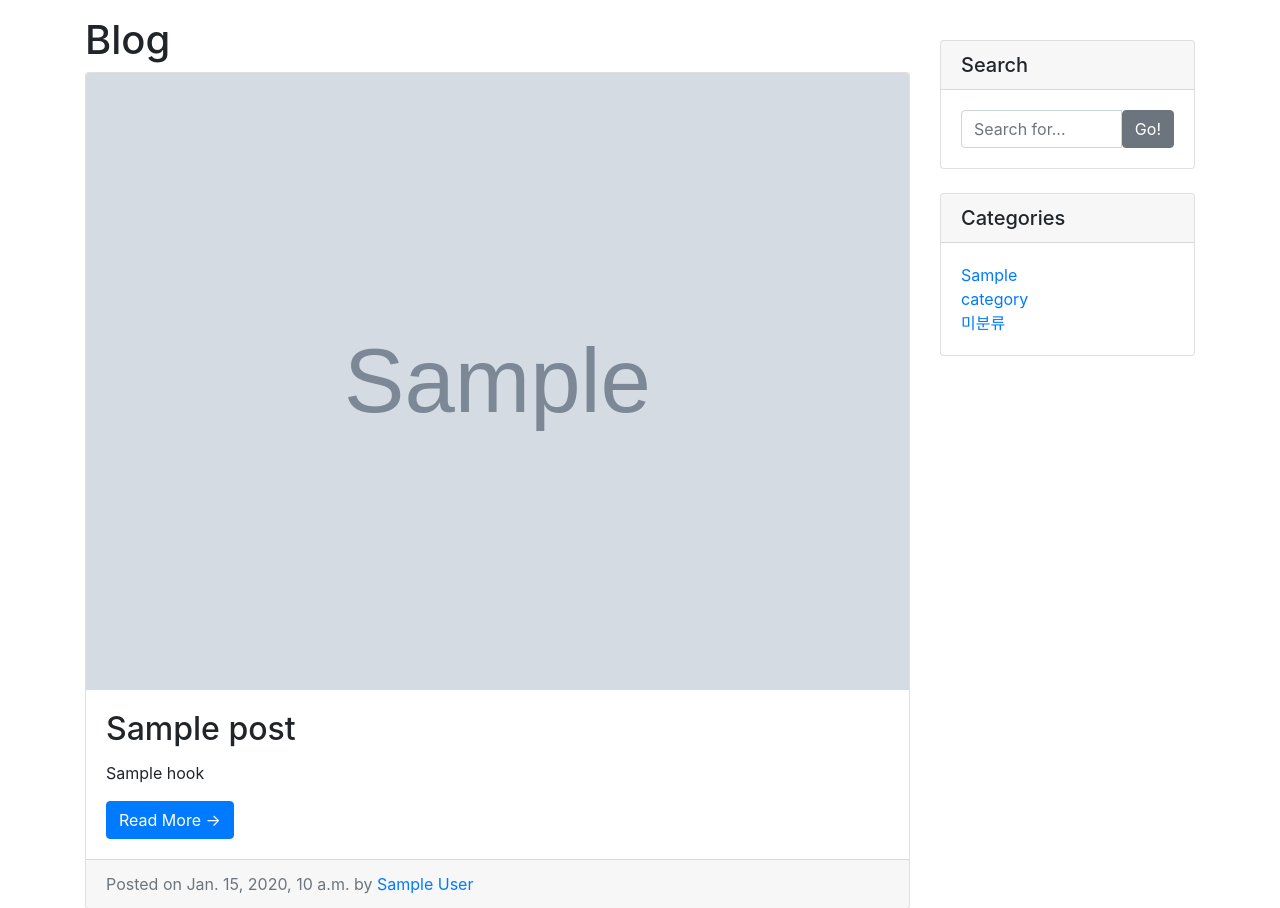
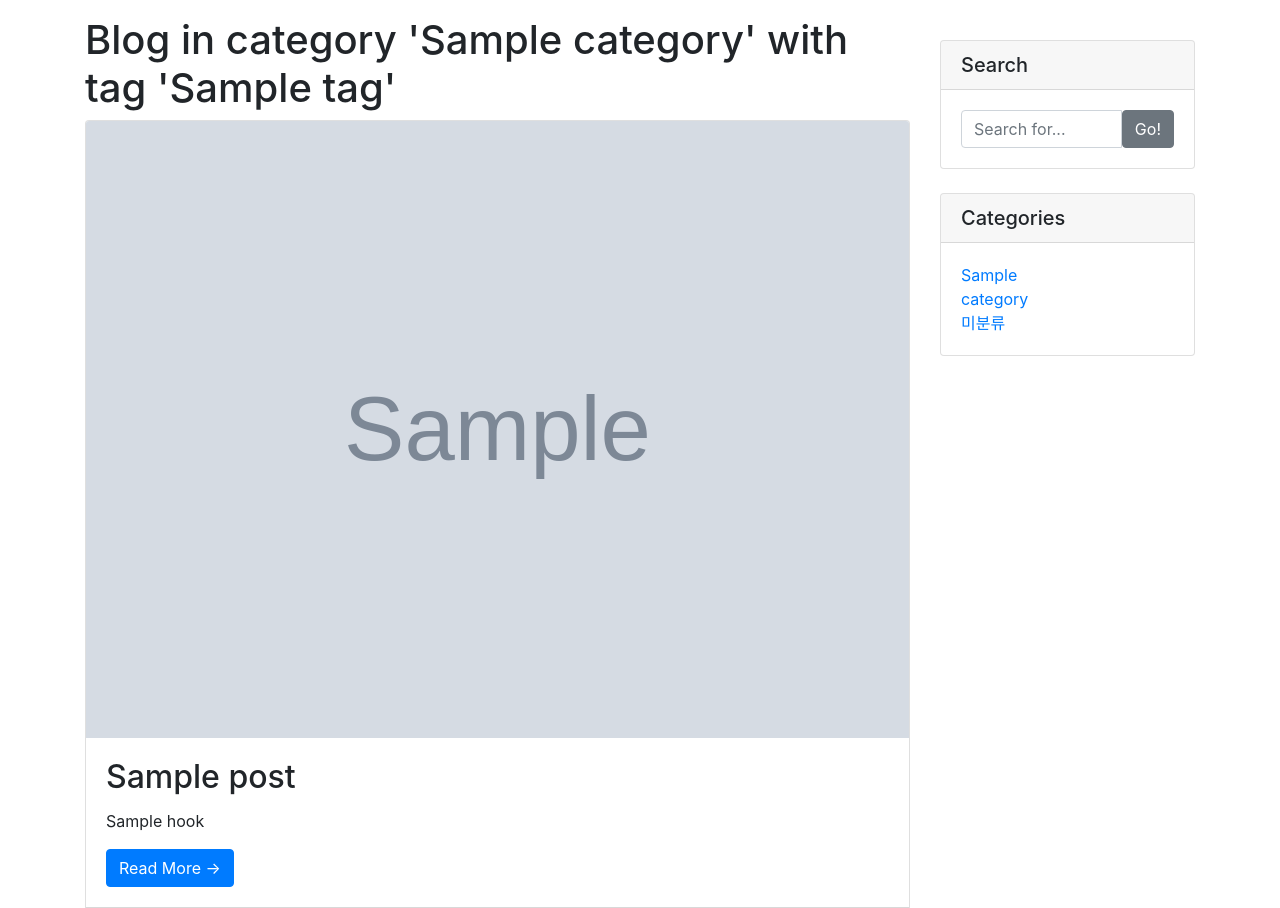
Before and after one commit to jimin3263/DjangoBlog, a Django app: template blog/templates/blog/post_list.html in a window 1280 px wide. Shown: the part 56-964 px from the top of the page. Run offline with Django 3.2, Linux system fonts and the light colour scheme; the template is opened without the code that fills it: most values are stand-ins (such as "Sample title", 1, 10 or a date in 2020); grey boxes marked "Sample" are stand-in pictures; some libraries are stand-ins or nearby versions.

Commit message:
feat: 태그 뷰 생성

```diff
--- a/blog/templates/blog/post_list.html
+++ b/blog/templates/blog/post_list.html
@@ -3,7 +3,10 @@
     <title> Blog </title>
 {% endblock %}
 {% block main_area %}
-                <h1>Blog</h1>
+                <h1>Blog
+                    {% if category %} in category '{{ category }}' {% endif %}
+                    {% if tag %} with tag '{{ tag }}' {% endif %}
+                </h1>
 
                 {% for p in post_list %}
                 <!-- Blog Post -->
@@ -23,6 +26,14 @@
                         {% endif %}
 
                         <a href="{{ p.get_absolute_url }}" class="btn btn-primary">Read More &rarr;</a>
+                        {% if p.tag.exists %}
+                            <br />
+                            <i class = "fas fa-tags"></i>
+                            {% for tag in p.tag.iterator %}
+                                <a href = {{ tag.get_absolute_url }}> {{ tag }}</a>
+                            {% endfor %}
+
+                            <br />    <br />{% endif %}
                     </div>
                     <div class="card-footer text-muted">
                         Posted on {{ p.created_at}} by
--- a/blog/urls.py
+++ b/blog/urls.py
@@ -6,4 +6,5 @@
     path('<int:pk>/', views.PostDetail.as_view()),
     path('', views.PostList.as_view()),
     path('category/<str:slug>/', views.show_category_post),
+    path('tag/<str:slug>/', views.show_tag_post)
 ]
```
Also changed, not shown: blog/templates/blog/post_detail.html (+10 -0 lines), blog/views.py (+15 -1 lines).
